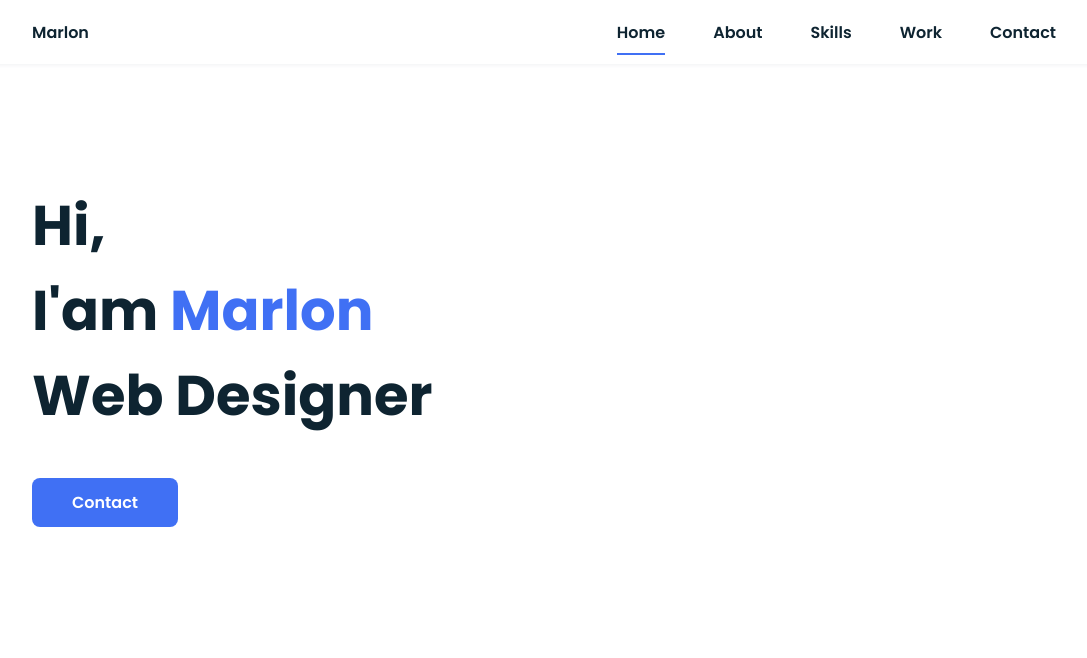
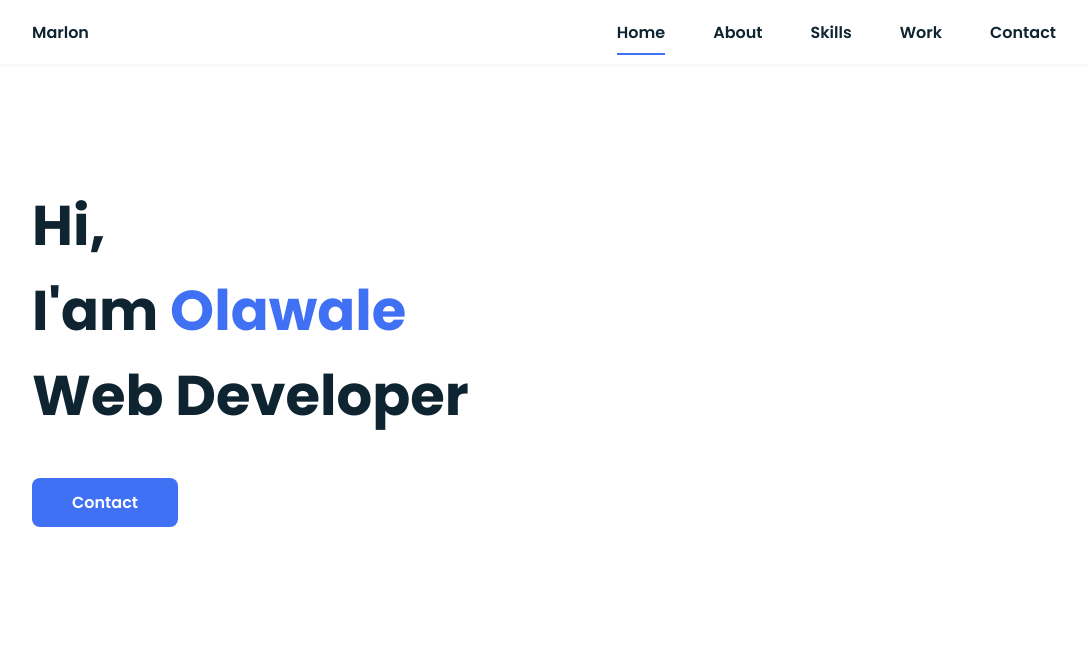
Before and after one commit to sirusdynamo/portfiloWebsite, a plain HTML site: page index.html in a window 1280 px wide. Shown: the top 658 px of the page, without its empty margins (96-1183 px from the left). Drawn offline with nearby package versions, Linux system fonts and the light colour scheme.

Commit message:
Update index.html
Edited  text and  social media links

```diff
--- a/index.html
+++ b/index.html
@@ -53,8 +53,8 @@
       <section class="home bd-grid" id="home">
         <div class="home__data">
           <h1 class="home__title">
-            Hi,<br />I'am <span class="home__title-color">Marlon</span><br />
-            Web Designer
+            Hi,<br />I'am <span class="home__title-color">Olawale</span><br />
+            Web Developer
           </h1>
 
           <a href="#" class="button">Contact</a>
```
